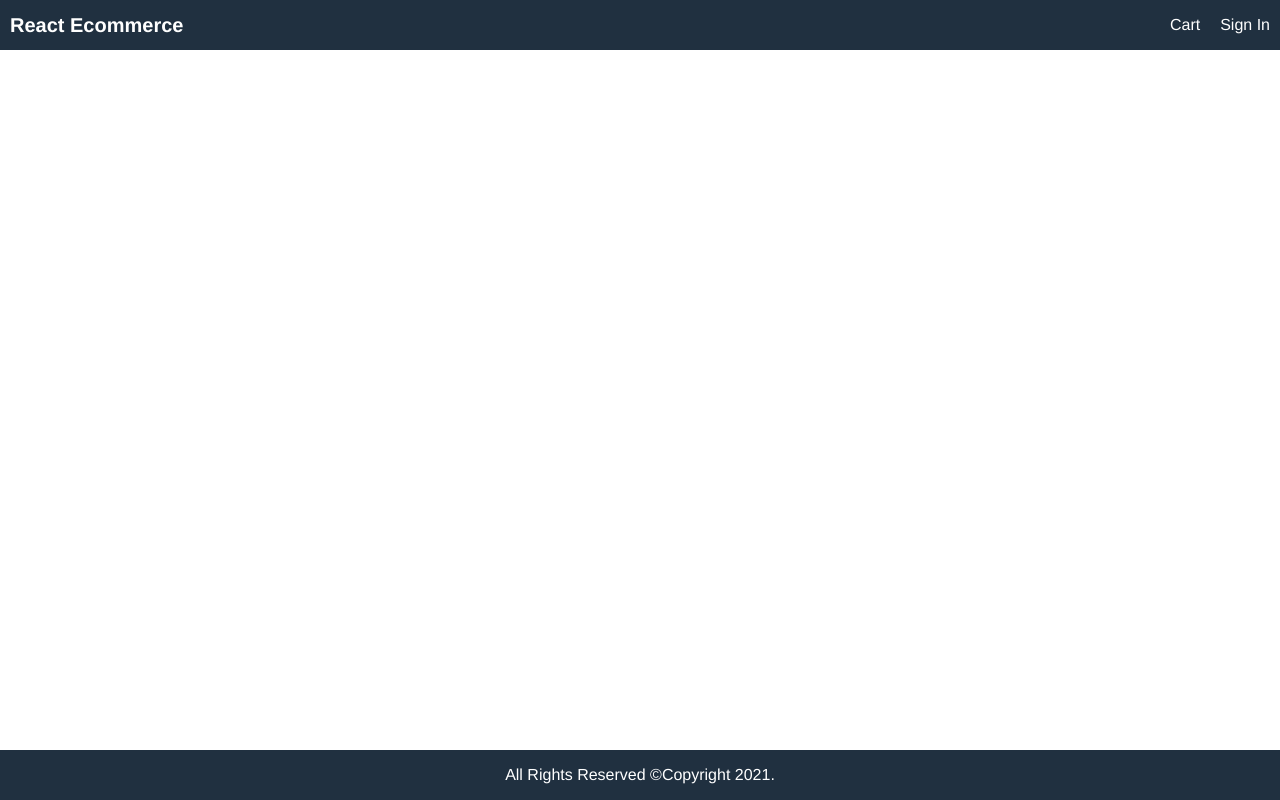
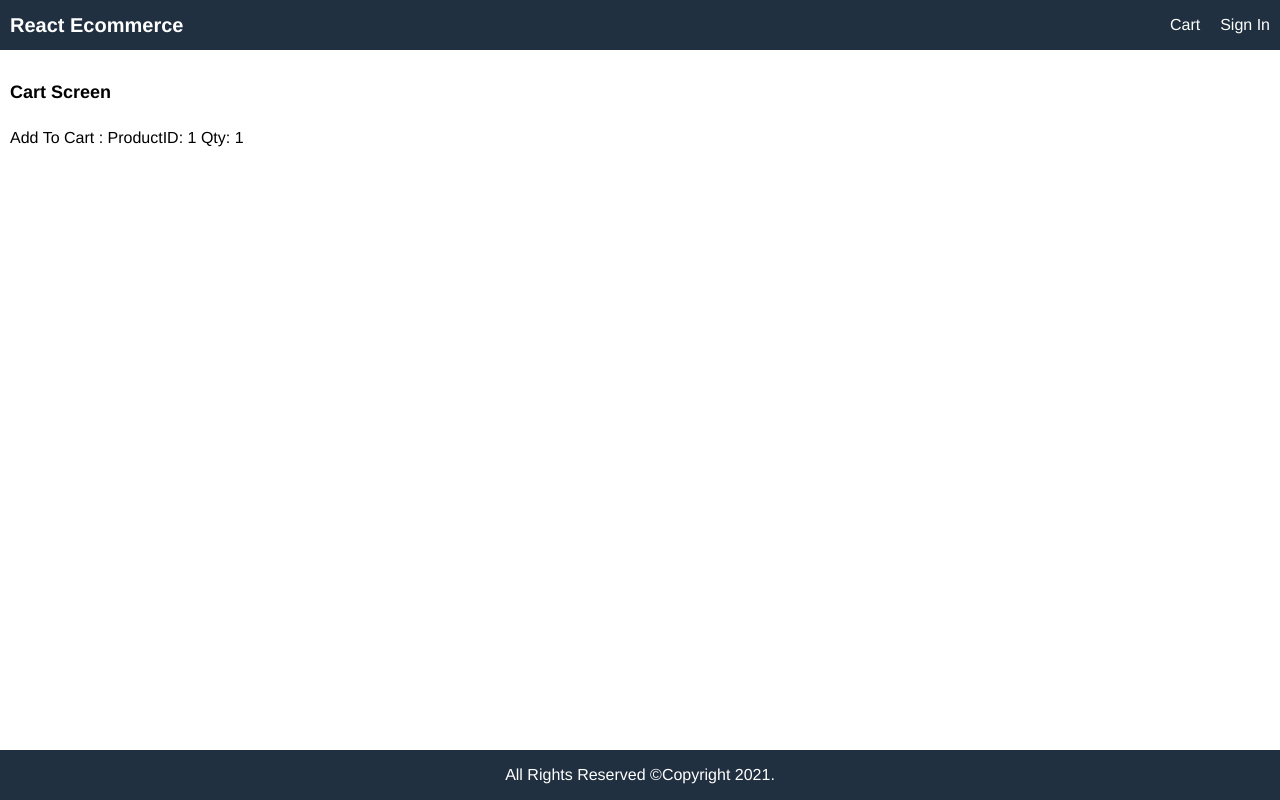
Before and after one commit to kshitijkumarsaini/react-ecommerce, a React (Create React App) app in the folder frontend/: page /cart/1 in a window 1280 px wide. Built offline with nearby package versions, Linux system fonts and the light colour scheme.

Commit message:
added add to cart module

```diff
--- a/frontend/src/App.js
+++ b/frontend/src/App.js
@@ -2,6 +2,7 @@ import React from 'react';
 import { BrowserRouter, Route } from 'react-router-dom';
 import HomeScreen from './screens/HomeScreen';
 import ProductScreen from './screens/ProductScreen';
+import CartScreen from './screens/CartScreen';
 
 function App() {
   return (
@@ -20,6 +21,7 @@ function App() {
         <main>
         <Route path="/" component={HomeScreen} exact></Route>
         <Route path="/product/:id" component={ProductScreen}></Route>
+        <Route path="/cart/:id?" component={CartScreen}></Route>
         </main>
 
         <footer className="row center">
--- a/frontend/src/index.css
+++ b/frontend/src/index.css
@@ -75,7 +75,7 @@ li {
   margin-top: 1rem;
 }
 
-button {
+input, select, textarea, button {
   padding: 1rem;
   border-radius: 0.5rem;
   border: 0.1rem #a4a4a4 solid;
@@ -83,11 +83,14 @@ button {
   font-family: Helvetica, Arial, sans-serif;
   -webkit-font-smoothing: antialiased;
   -moz-osx-font-smoothing: grayscale;
+}
+
+button {
   background-color: #f8f8f8;
   cursor: pointer;
 }
 
-button:hover {
+input:hover, select:hover, textarea:hover, button:hover {
   border: 0.1rem #404040 solid;
 }
 
--- /dev/null
+++ b/frontend/src/screens/CartScreen.js
@@ -0,0 +1,12 @@
+import React from 'react';
+
+export default function CartScreen(props) {
+    const productId = props.match.params.id;
+    const qty = props.location.search ? Number(props.location.search.split('=')[1]) : 1;
+    return (
+        <div>
+            <h1>Cart Screen</h1>
+            <p>Add To Cart : ProductID: {productId} Qty: {qty}</p>
+        </div>
+    )
+}
--- a/frontend/src/screens/ProductScreen.js
+++ b/frontend/src/screens/ProductScreen.js
@@ -1,4 +1,4 @@
-import React, { useEffect } from 'react';
+import React, { useEffect, useState } from 'react';
 import { useDispatch, useSelector } from 'react-redux';
 import { Link } from 'react-router-dom';
 import Rating from '../components/Rating';
@@ -13,6 +13,7 @@ export default function ProductScreen(props) {
     // if (!product) {
     //     return <div>Product Not Found</div>;
     // }
+    const [qty, setQty] = useState(1);
     const dispatch = useDispatch();
     const productId = props.match.params.id;
     const productDetails = useSelector((state) => state.productDetails);
@@ -21,6 +22,10 @@ export default function ProductScreen(props) {
     useEffect(() => {
         dispatch(detailsProduct(productId));
     }, [dispatch, productId]);
+
+    const addToCartHandler = () => {
+        props.history.push(`/cart/${productId}?qty=${qty}`);
+    }
 
     return (
         <div>
@@ -68,9 +73,27 @@ export default function ProductScreen(props) {
                                             </div>
                                         </div>
                                     </li>
-                                    <li>
-                                        <button className="primary block">Add to Cart</button>
-                                    </li>
+                                    {product.countInStock > 0 && (
+                                        <>
+                                            <li>
+                                                <div className="row">
+                                                    <div>Qty.</div>
+                                                    <div>
+                                                        <select value={qty} onChange={e => setQty(e.target.value)}>
+                                                            {
+                                                                [...Array(product.countInStock).keys()].map(item => (
+                                                                    <option key={item + 1} value={item + 1}>{item + 1}</option>
+                                                                ))       // Returns a list of options based on the value of countInStock
+                                                            }
+                                                        </select>
+                                                    </div>
+                                                </div>
+                                            </li>
+                                            <li>
+                                                <button onClick={addToCartHandler} className="primary block">Add to Cart</button>
+                                            </li>
+                                        </>
+                                    )}
                                 </ul>
                             </div>
                         </div>
```
